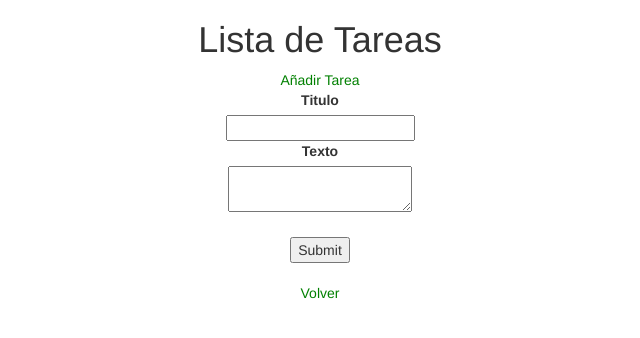
After one commit to AleSkywaker/TodoList-Python-Django, a Django app: page /todos/add/ in a window 1280 px wide. The commit adds this page. Shown: the top 338 px of the page, without its empty margins (320-960 px from the left). Run offline with Django 3.2, Linux system fonts and the light colour scheme; some libraries are stand-ins or nearby versions.

Commit message:
finalizado

```diff
--- a/todos/static/css/style.css
+++ b/todos/static/css/style.css
@@ -1,3 +1,7 @@
 a {
     color:green;
 }
+ul li{
+    list-style: none;
+
+}
--- /dev/null
+++ b/todos/templates/add.html
@@ -0,0 +1,14 @@
+     {% include 'partials/header.html' %}
+     <form action="{% url 'add' %}" method="post">
+     {% csrf_token %}
+     <label for="title">Titulo</label><br>
+     <input type="text" name="title" id="title"><br>
+
+     <label for="text">Texto</label><br>
+     <textarea name="text" id="text"></textarea>
+     <br><br>
+
+     <input type="submit" value="Submit">
+     </form><br>
+     <a href="/">Volver</a>
+     {% include 'partials/footer.html' %}
--- a/todos/templates/details.html
+++ b/todos/templates/details.html
@@ -1,8 +1,8 @@
 {% include 'partials/header.html' %}
 
 
-    <div class="container">
-    <h1 class="text-center">{{tarea.title}}</h1>
+    <h3 class="text-center">{{tarea.title}}</h3>
+
     <a href="/todos">Volver</a>
     <p>{{tarea.text}}</p>
     <br>
--- a/todos/templates/partials/header.html
+++ b/todos/templates/partials/header.html
@@ -11,3 +11,9 @@
     <title>Lista de tareas con Python-Django</title>
 </head>
 <body>
+    <div class="container text-center">
+    <header>
+    <h1 class="text-center">Lista de Tareas</h1>
+    <a href="/todos/add">Añadir Tarea</a>
+
+    </header>
--- a/todos/urls.py
+++ b/todos/urls.py
@@ -5,6 +5,7 @@ from . import views
 urlpatterns = [
     url(r'^$', views.index, name='index'),
     url(r'^details/(?P<id>\w{0,50})/$', views.details),
-    #url(r'^style.css/$', name='style'),
+    url(r'^add/', views.add, name='add'),
+
 
 ]
--- a/todos/views.py
+++ b/todos/views.py
@@ -1,7 +1,7 @@
 # -*- coding: utf-8 -*-
 from __future__ import unicode_literals
 
-from django.shortcuts import render
+from django.shortcuts import render, redirect
 from django.http import HttpResponse
 
 
@@ -17,7 +17,7 @@ def index(request):
 
     context = {
         'titulo':'LISTA DE TAREAS',
-       'tareas': todos
+        'tareas': todos
     }
     return render(request, 'index.html', context)
 
@@ -29,3 +29,15 @@ def details(request, id):
        'tarea': todo
     }
     return render(request, 'details.html', context)
+
+def add(request):
+    if(request.method == 'POST'):
+        title = request.POST['title']
+        text = request.POST['text']
+
+        todo = Todo(title=title, text=text)
+        todo.save()
+
+        return redirect('/todos')
+    else:
+        return render(request, 'add.html')
```
Also changed, not shown: todos/templates/index.html (+2 -7 lines), todos/templates/style.css (deleted, +0 -16 lines), 2 other files.
